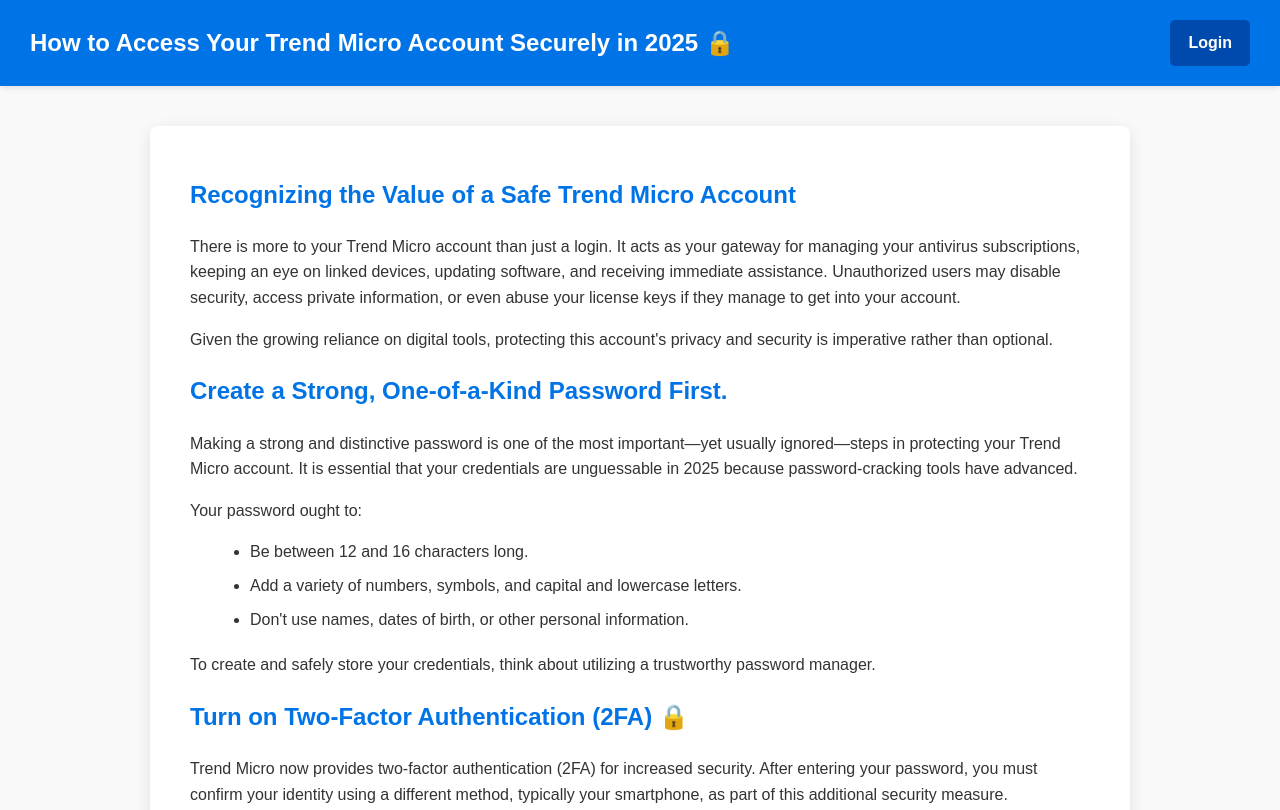
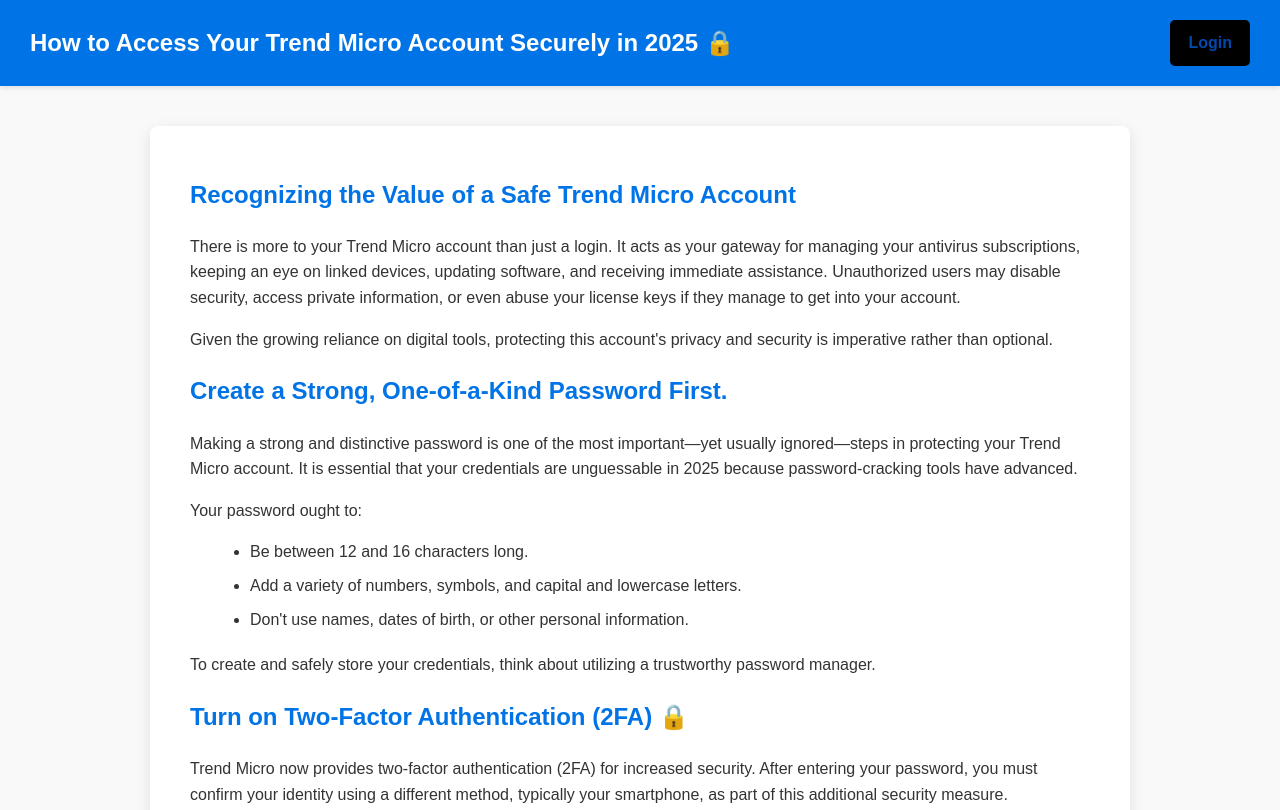
Before and after one commit to theodorespanish/trendmicro-account, a plain HTML site: page index.html in a window 1280 px wide. Shown: the top 810 px of the page. Drawn offline with Linux system fonts and the light colour scheme.

Commit message:
Update index.html

```diff
--- a/index.html
+++ b/index.html
@@ -37,8 +37,8 @@
       max-width: 80%;
     }
     header a.login-btn {
-      background-color: #004aad;
-      color: white;
+      background-color: black;
+      color: #004aad;
       padding: 10px 18px;
       text-decoration: none;
       border-radius: 5px;
```
